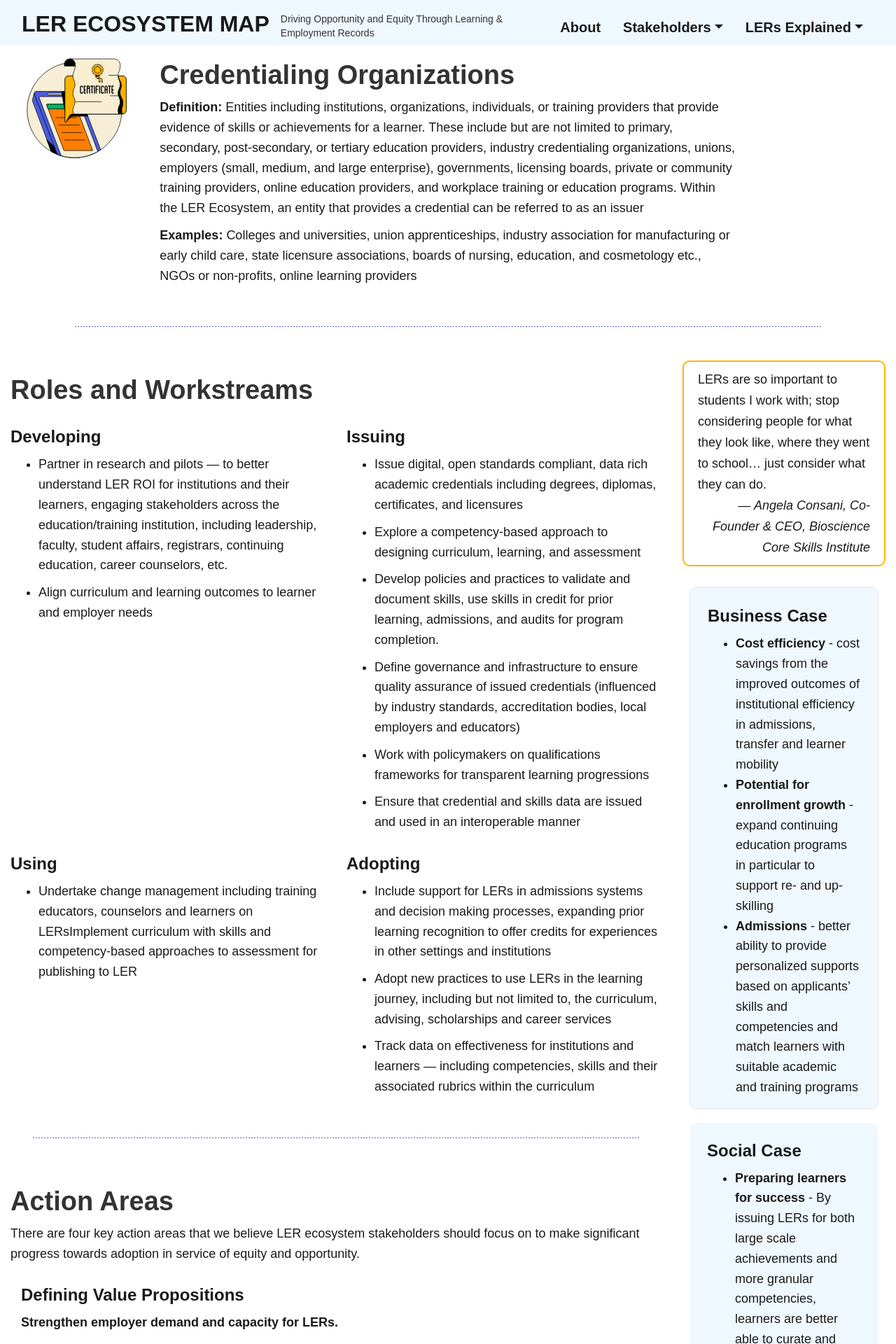
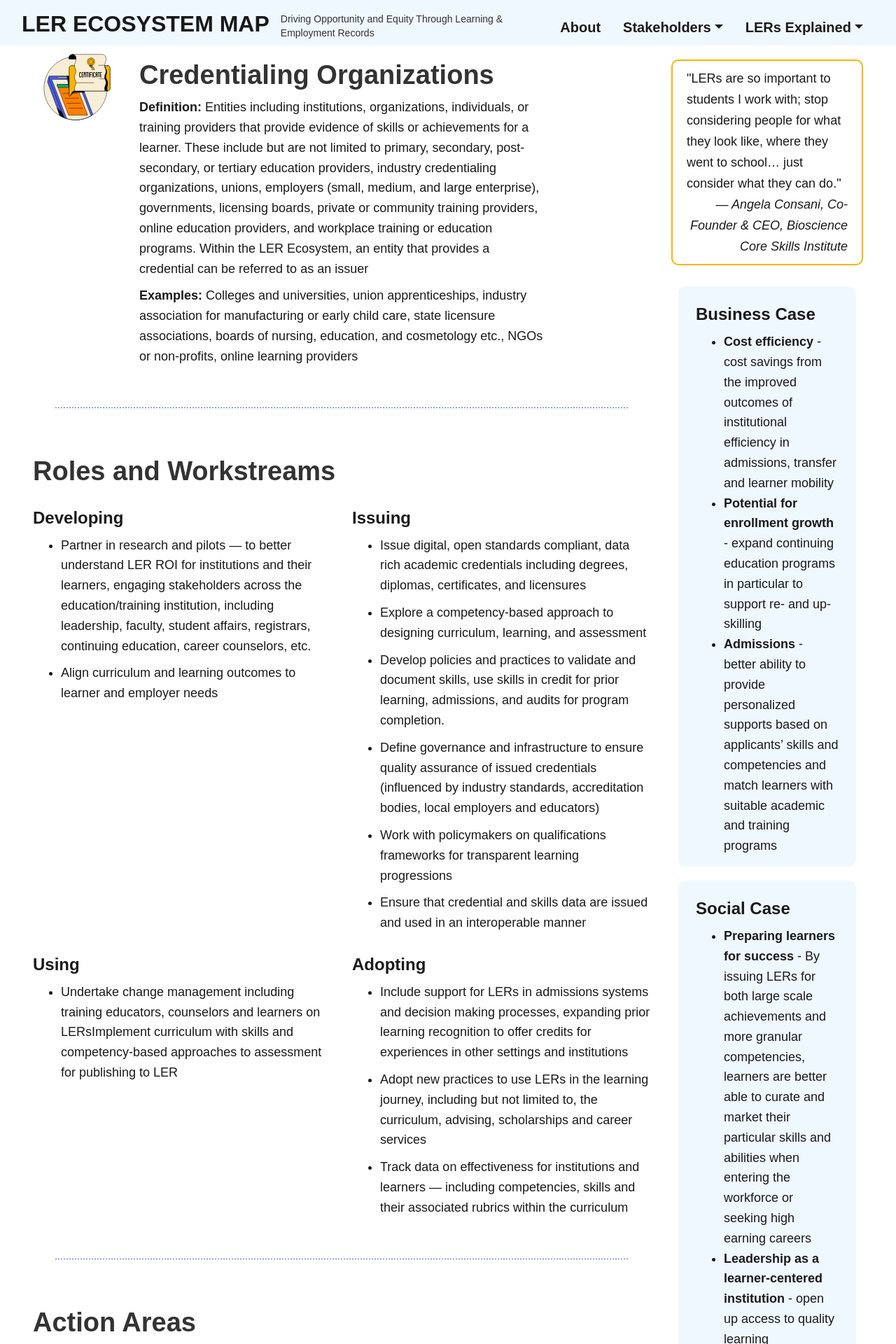
Before and after one commit to gwalsh311/ler-ecosystem-map-v2, a Jekyll site: the page built from _stakeholders/credentialing-organizations.md, in a window 1280 px wide. Shown: the top 1920 px of the page at 70% size. Built offline with Jekyll 4.4.1, drawn with Linux system fonts in a browser that asks for light colours.

Commit message:
adjusting layout

```diff
--- a/_layouts/stakeholder.html
+++ b/_layouts/stakeholder.html
@@ -23,7 +23,7 @@
     <!-- Navbar -->
     {% include navigation.html %}
 
-    <div class="container-fluid">
+    <div class="container-fluid mx-auto" style="width: 95%;">
 
       {{ content }}
 
--- a/_stakeholders/credentialing-organizations.md
+++ b/_stakeholders/credentialing-organizations.md
@@ -4,6 +4,8 @@ title: LER Ecosystem Map - Credentialing Organizations
 ---
 {% for item in site.data.stakeholders-list.stakeholders %}
 {% if item.name == "Credentialing Organizations" %}
+<div class="row">
+<div class="col-sm-9">
 <div class="row">
 <div class="col-sm-2">
 <img class="w-100" src="../images/{{ item.icon }}" loading="lazy" alt="{{ item.icon-alt }}"/>
@@ -22,8 +24,6 @@ title: LER Ecosystem Map - Credentialing Organizations
 <div class="div-block-11"></div>
 </div>
 </div>
-<div class="row">
-<div class="col-sm-9">
 <h1>Roles and Workstreams</h1>
 <div class="row">
 {% for section in item.sections %}
@@ -69,12 +69,12 @@ title: LER Ecosystem Map - Credentialing Organizations
 <div class="row">
 <div class="col body-text-medium">
 {% for quote in item.quotes %}
-<blockquote>{{ quote.text }} <div class="quote-description">&mdash; {{ quote.description }}</div></blockquote>
+<blockquote>"{{ quote.text }}" <div class="quote-description">&mdash; {{ quote.description }}</div></blockquote>
 {% endfor %}
 </div>
 </div>
 
-<div class="row business-case body-text-medium border">
+<div class="row business-case body-text-medium">
 <div class="col">
 <h3>Business Case</h3>
 <ul>
@@ -95,5 +95,6 @@ title: LER Ecosystem Map - Credentialing Organizations
 </div>
 </div>
 </div>
+</div>
 {% endif %}
 {% endfor %}
--- a/css/styles.css
+++ b/css/styles.css
@@ -584,7 +584,7 @@ p {
 }
 
 blockquote {
-  margin: 0 0 10px;
+  margin: 20px 0 10px;
   padding: 10px 20px;
  /* font-size: 24px;*/
   line-height: 30px;
```
